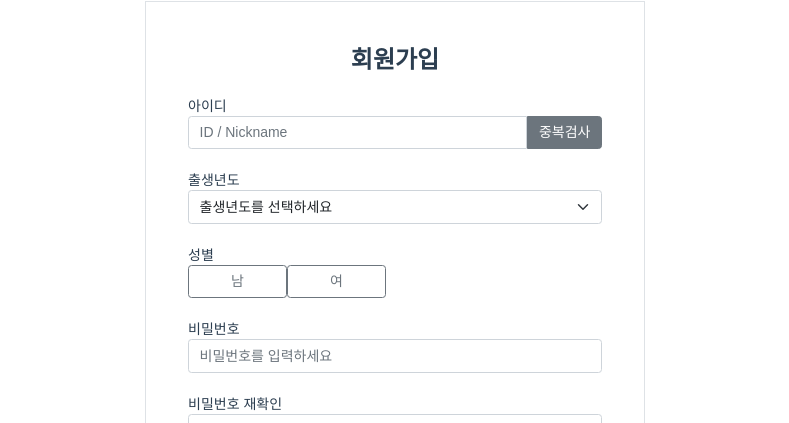
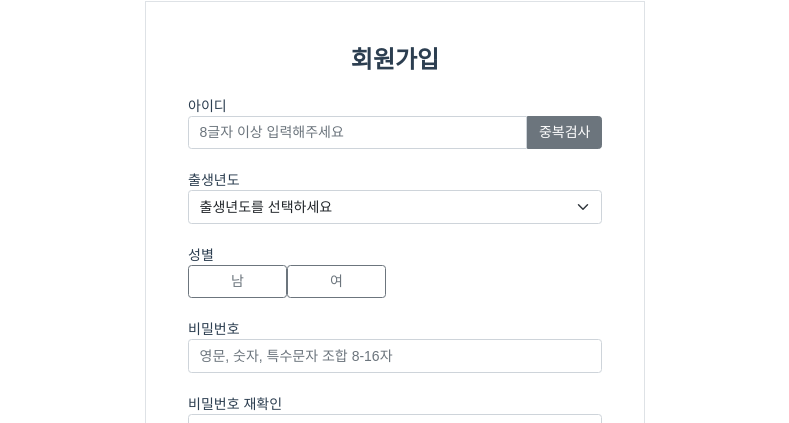
Before and after one commit to 3jieun3/SSAFY_PJT_JuJuClub, a Vue app in the folder FE/joojooclub/: page /signup in a window 1280 px wide. Shown: the part 121-544 px from the top of the page, without its empty margins (245-1034 px from the left). Built offline with nearby package versions, Linux system fonts and the light colour scheme.

Commit message:
feature/signup(id,pw 정규식)

```diff
--- a/FE/joojooclub/src/components/accounts/SingupForm.vue
+++ b/FE/joojooclub/src/components/accounts/SingupForm.vue
@@ -10,10 +10,10 @@
         <div class="d-flex flex-column align-items-start mb-4">
           <label for="user-id">아이디</label>
           <div class="input-group">
-            <input v-model="newCredentials.id" type="text" id="user-id" class="form-control" placeholder="ID / Nickname">
+            <input :disabled="action ==='update'" v-model="newCredentials.id" type="text" id="user-id" class="form-control" placeholder="8글자 이상 입력해주세요">
             <button v-if="action ==='create'" @click="checkID" class="btn btn-secondary m-0" type="button">중복검사</button>
           </div>
-          <p v-if="idError" class="sub-error">아이디를 입력해주세요</p>
+          <p v-if="idError" class="sub-error">아이디를 8글자 이상 입력해주세요</p>
         </div>
         <!-- year of birth -->
         <div class="d-flex flex-column align-items-start mb-4">
@@ -37,8 +37,8 @@
         <!-- password -->
         <div class="d-flex flex-column align-items-start mb-4">
           <label for="password1">비밀번호</label>
-          <input v-model="newCredentials.password" type="password" id="password1" class="form-control" placeholder="비밀번호를 입력하세요">
-          <p v-if="pwError" class="sub-error">비밀번호를 입력해 주세요</p>
+          <input v-model="newCredentials.password" type="password" id="password1" class="form-control" placeholder="영문, 숫자, 특수문자 조합 8-16자">
+          <p v-if="pwError" class="sub-error">영문, 숫자, 특수문자를 조합하여 입력해주세요 (8-16자)</p>
         </div>
         <!-- confirm password -->
         <div class="d-flex flex-column align-items-start mb-5">
@@ -99,11 +99,13 @@ export default {
   watch: {
     // ...mapGetters(['authError'])
     id(val) {
-      if (val.length > 0) {
+      // 8자 글자 이상 입력 필수
+      if (val.length > 7) {
         this.idError = false
       }
     },
     password(val) {
+      // this.checkPassword(val)
       if (val.length > 0) {
         this.pwError = false
       }
@@ -127,6 +129,13 @@ export default {
   methods: {
     // 생년월일 선택
     ...mapActions(['signup', 'updateMember']),
+    checkPassword(value) {
+      // 비밀번호 형식 검사(영문, 숫자, 특수문자)
+      const regex = /^(?=.*[a-zA-z])(?=.*[0-9])(?=.*[$`~!@$!%*#^?&\\(\\)\-_=+]).{8,16}$/
+      if (regex.test(value) === true) {
+        return true
+      } return false
+    },
     checkID() {
       if (this.action === "create"){
         if (this.newCredentials.id !== null) {
@@ -145,10 +154,10 @@ export default {
     },
     onSubmit() {
       // 에러 처리
-      if(this.isBlank(this.newCredentials.id)){
+      if(this.isBlank(this.newCredentials.id) || this.newCredentials.id.length < 8){
         this.idError = true
       } else {this.idError = false}
-      if(this.isBlank(this.newCredentials.password)){
+      if(this.isBlank(this.newCredentials.password) || !this.checkPassword(this.newCredentials.password)){
         this.pwError = true
       } else {this.pwError = false}
       if(this.isBlank(this.passwordConfirm) || this.passwordConfirm !== this.newCredentials.password){
--- a/FE/joojooclub/src/router/index.js
+++ b/FE/joojooclub/src/router/index.js
@@ -12,7 +12,7 @@ import SignupView from '@/views/SignupView'
 import MemberUpdateView from '@/views/MemberUpdateView'
 import LoginView from '@/views/LoginView'
 import SignOutView from '@/views/SignOutView'
-// import store from '@/store'
+import store from '@/store'
 
 Vue.use(VueRouter)
 
@@ -108,30 +108,30 @@ const router = new VueRouter({
   },
 })
 
-// router.beforeEach((to, from, next) => {
-//   // 이전 페이지에서 뜬 에러 메세지 삭제
-//   store.commit('SET_AUTH_ERROR', null)
-//   const { isLoggedIn } = store.getters
-//   // 로그인(Authentication)이 필요 없는 route 이름들 저장(/login, /signup)
-//   const noAuthPages = ['login', 'signup']
-//   const freePages = ['main', 'recommend', 'recommendResult', 'drinks', 'drink', 'feed',  'NotFound404',]
-//   // 1. 현재 이동하고자 하는 페이지가 로그인이 필요한지 확인
-//   const isAuthRequired = !noAuthPages.includes(to.name)
-//   const freeAuthRequired = freePages.includes(to.name)
-//   // 2. 로그인이 필요한 페이지인데 로그인이 되어있지 않다면 로그인 페이지(/login)로 이동
-//   if (freeAuthRequired) {
-//     next()
-//   }
-//   else if (isAuthRequired && !isLoggedIn) {
-//     alert('로그인이 필요한 페이지입니다')
-//     next({ name: 'login', })
-//   } else {
-//     next()
-//   }
-//   // 4. 로그인이 되어있는데 /login, /signup 페이지로 이동한다면 메인 페이지로 이동
-//   if (!isAuthRequired && isLoggedIn) {
-//     next({ name: 'main' })
-//   }
-// })
+router.beforeEach((to, from, next) => {
+  // 이전 페이지에서 뜬 에러 메세지 삭제
+  store.commit('SET_AUTH_ERROR', null)
+  const { isLoggedIn } = store.getters
+  // 로그인(Authentication)이 필요 없는 route 이름들 저장(/login, /signup)
+  const noAuthPages = ['login', 'signup']
+  const freePages = ['main', 'recommend', 'recommendResult', 'drinks', 'drink', 'feed',  'NotFound404',]
+  // 1. 현재 이동하고자 하는 페이지가 로그인이 필요한지 확인
+  const isAuthRequired = !noAuthPages.includes(to.name)
+  const freeAuthRequired = freePages.includes(to.name)
+  // 2. 로그인이 필요한 페이지인데 로그인이 되어있지 않다면 로그인 페이지(/login)로 이동
+  if (freeAuthRequired) {
+    next()
+  }
+  else if (isAuthRequired && !isLoggedIn) {
+    alert('로그인이 필요한 페이지입니다')
+    next({ name: 'login', })
+  } else {
+    next()
+  }
+  // 4. 로그인이 되어있는데 /login, /signup 페이지로 이동한다면 메인 페이지로 이동
+  if (!isAuthRequired && isLoggedIn) {
+    next({ name: 'main' })
+  }
+})
 
 export default router
--- a/FE/joojooclub/src/store/modules/accounts.js
+++ b/FE/joojooclub/src/store/modules/accounts.js
@@ -198,7 +198,7 @@ export default {
       localStorage.setItem('token', '') // localstorage에 빈 token 추가
     },
 
-    signup(credentials) {
+    signup({ dispatch }, credentials) {
       axios({
         url: joojooclub.accounts.signup(),
         method: 'post',
@@ -206,9 +206,11 @@ export default {
       })
         .then(() => {
           alert('회원가입 되었습니다')
+          dispatch('fetchCurrentUser')
           router.push({ name: 'login'})
         })
-        .catch(() => {
+        .catch((err) => {
+          console.log(err)
           alert('회원가입에 실패했습니다')
         })
     },
```
